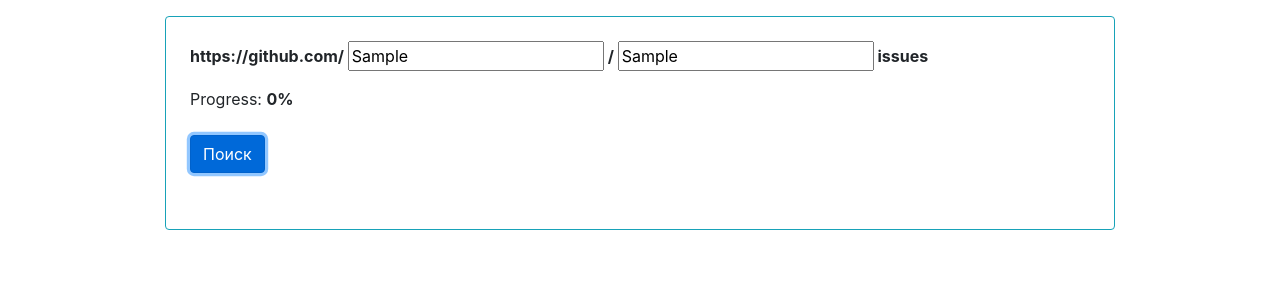
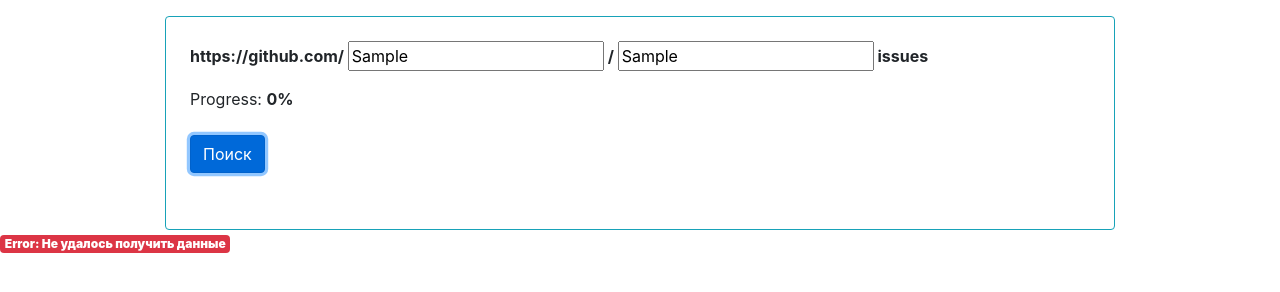
Before and after one commit to ruslan-yandiev/JS_work_with_API, a plain HTML site: page index.html in a window 1280 px wide. Both pictures are taken after typing "Sample", "Sample" into the empty fields and a click on the button "Поиск". Drawn offline with nearby package versions, Linux system fonts and the light colour scheme; no server answers.

Commit message:
add in tagging method showError

```diff
--- a/index.html
+++ b/index.html
@@ -36,6 +36,10 @@
         </div>
     </div>
 
+    <div class="badge badge-danger">
+        <strong class="error"></strong>
+    </div>
+
     <script src="clickSubmit.js"></script>
     <script src="main.js"></script>
     <script src="startRequest.js"></script>
--- a/startRequest.js
+++ b/startRequest.js
@@ -17,6 +17,7 @@
             tagging.fillingTable(data, progress, i);
         }
     } catch (error) {
+        tagging.showError(error);
         console.log(error);
     }
 };
--- a/tagging.js
+++ b/tagging.js
@@ -9,5 +9,8 @@
         const tr = document.createElement('tr');
         tr.innerHTML = `<th scope="row">${i + 1}</th><td>${data[i].number}</td><td>${new Date(`${data[i].created_at}`)}</td><td>${data[i].title}</td><td>${data[i].comments}</td>`;
         document.querySelector('tbody').appendChild(tr);
+    },
+    showError(error) {
+        document.querySelector('.error').innerHTML = `${error}`;
     }
 }
```
